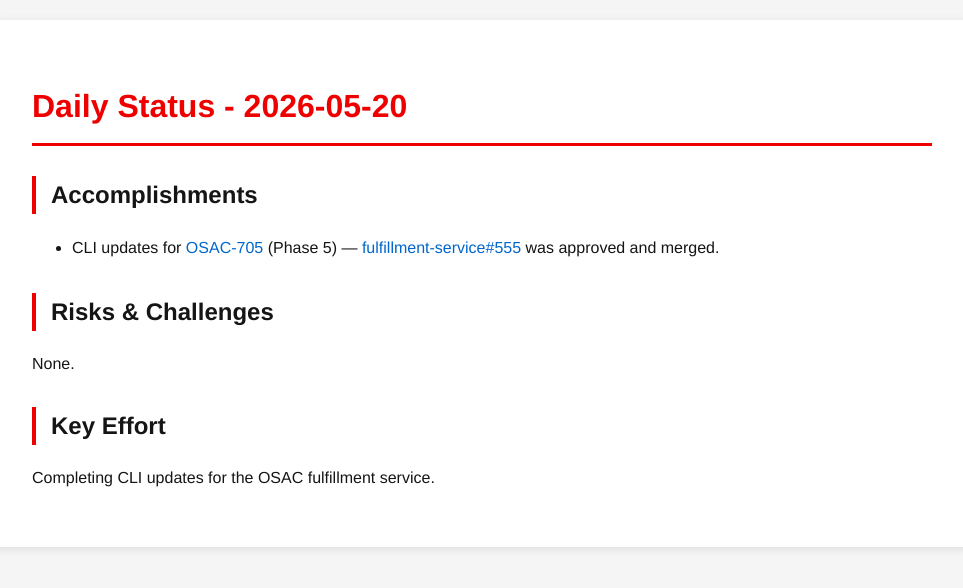
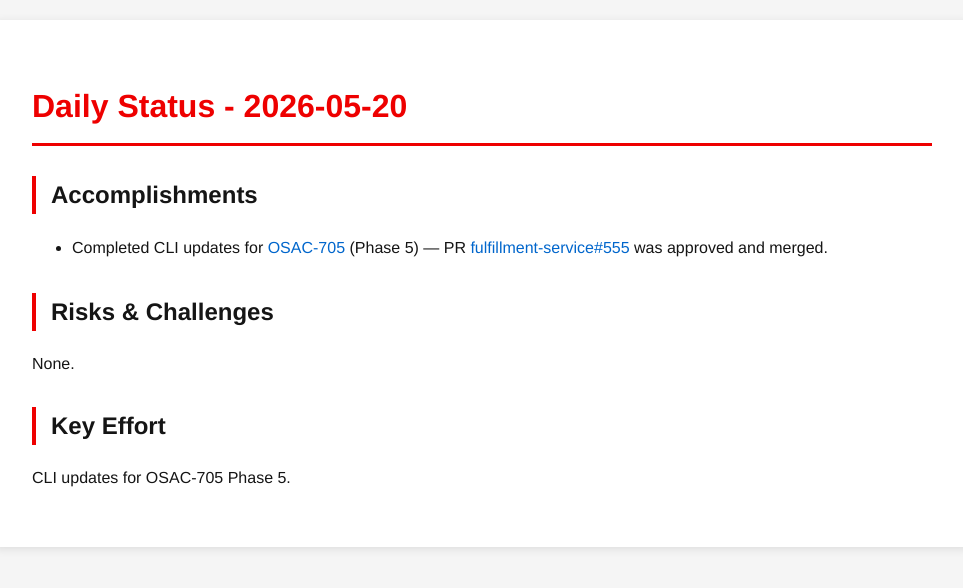
Before and after one commit to tzvatot/daily-status, a Jekyll site: the page built from 2026-05-20.md, in a window 1280 px wide. Shown: the top 588 px of the page, without its empty margins (158-1121 px from the left). Built offline with Jekyll 4.4.1, drawn with Linux system fonts in a browser that asks for light colours.

Commit message:
Daily status update - 2026-05-20

```diff
--- a/2026-05-20.md
+++ b/2026-05-20.md
@@ -7,10 +7,10 @@ date: 2026-05-20
 # Daily Status - 2026-05-20
 
 ## Accomplishments
-- CLI updates for [OSAC-705](https://redhat.atlassian.net/browse/OSAC-705) (Phase 5) — [fulfillment-service#555](https://github.com/osac-project/fulfillment-service/pull/555) was approved and merged.
+- Completed CLI updates for [OSAC-705](https://redhat.atlassian.net/browse/OSAC-705) (Phase 5) — PR [fulfillment-service#555](https://github.com/osac-project/fulfillment-service/pull/555) was approved and merged.
 
 ## Risks & Challenges
 None.
 
 ## Key Effort
-Completing CLI updates for the OSAC fulfillment service.
+CLI updates for OSAC-705 Phase 5.
```
